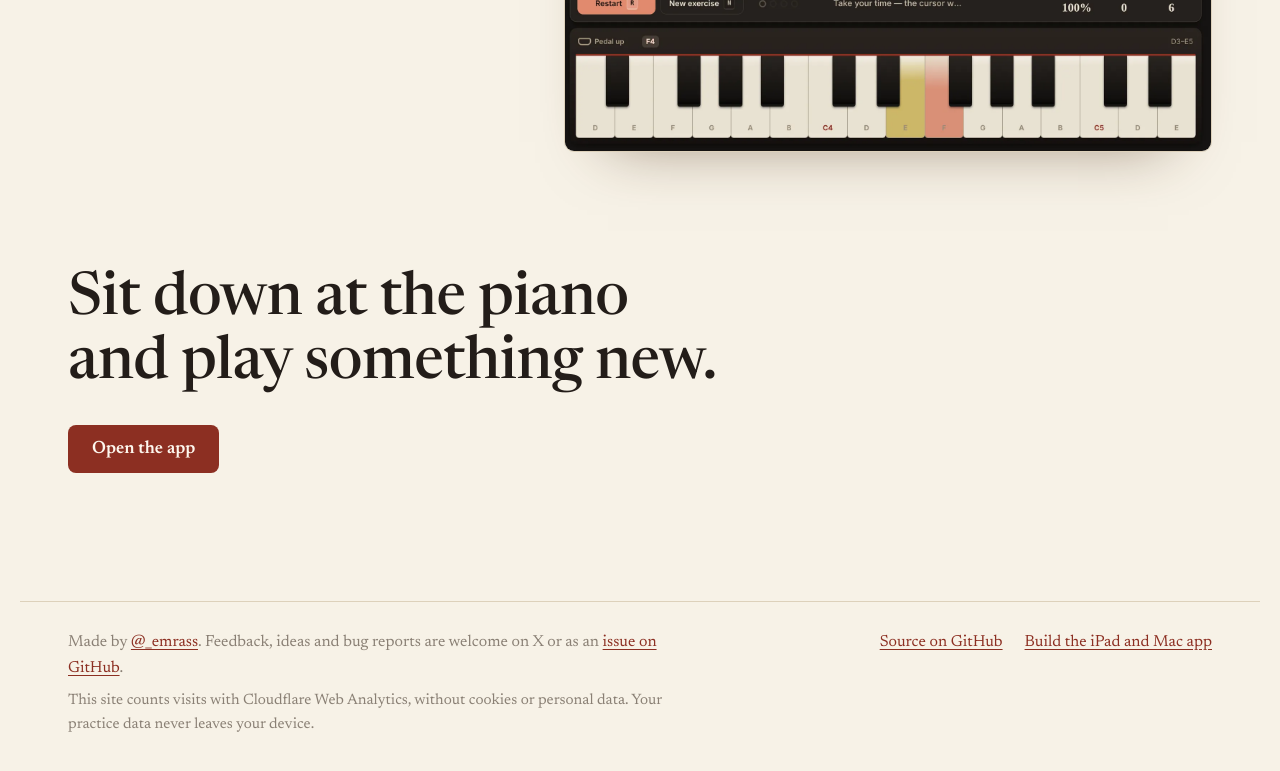
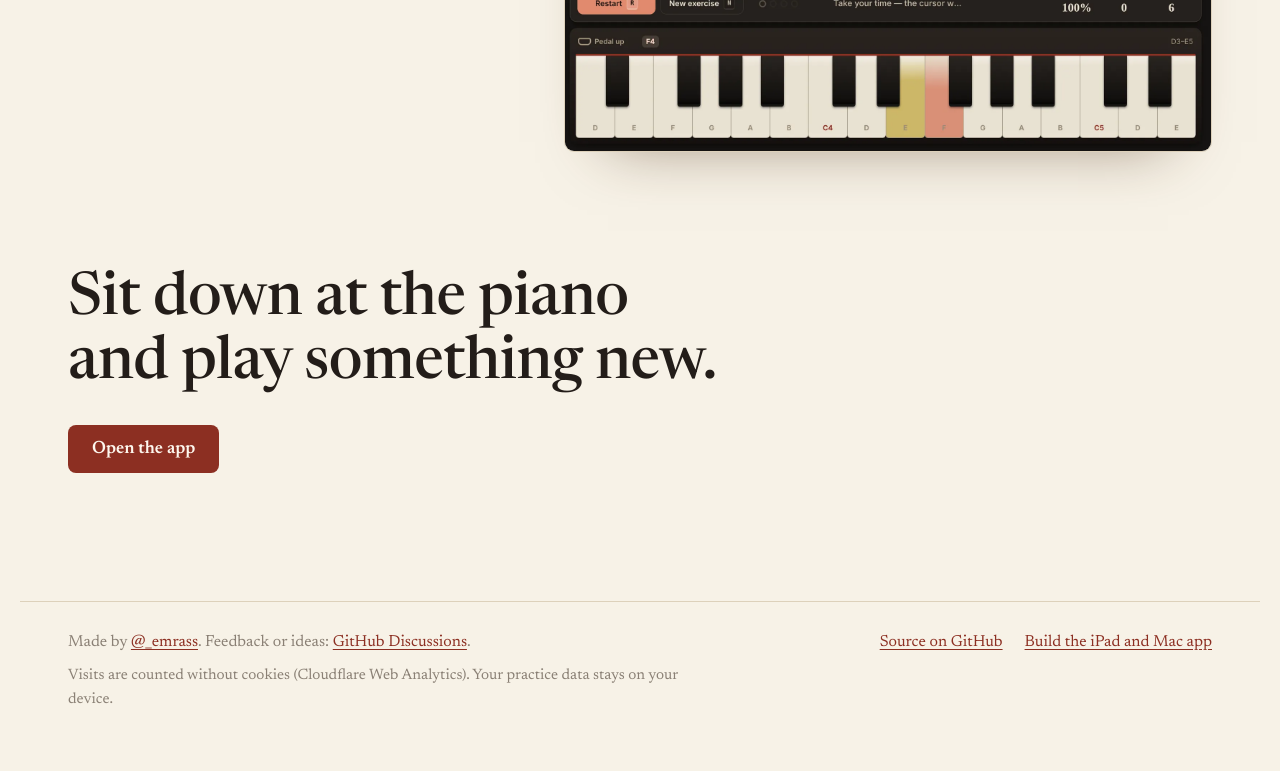
Before and after one commit to emrass/practice-piano-site, a plain HTML site: page index.html in a window 1280 px wide. Shown: the part 6790-7561 px from the top of the page. Drawn offline with Linux system fonts and the light colour scheme.

Commit message:
Point feedback to GitHub Discussions
A single short line instead of the longer invitation, and a tighter
privacy note.

Co-Authored-By: Claude Opus 5.5 <noreply@anthropic.com>
Claude-Session: https://claude.ai/code/session_01WQSh9Ka8tTZyJMojX2NniH

```diff
--- a/index.html
+++ b/index.html
@@ -296,13 +296,8 @@
 
     <footer class="site-footer">
       <div class="footer-about">
-        <p>
-          Made by <a href="https://x.com/_emrass">@_emrass</a>. Feedback, ideas and bug reports are welcome on X or as an
-          <a href="https://github.com/emrass/practice-piano/issues">issue on GitHub</a>.
-        </p>
-        <p class="footer-privacy">
-          This site counts visits with Cloudflare Web Analytics, without cookies or personal data. Your practice data never leaves your device.
-        </p>
+        <p>Made by <a href="https://x.com/_emrass">@_emrass</a>. Feedback or ideas: <a href="https://github.com/emrass/practice-piano/discussions">GitHub Discussions</a>.</p>
+        <p class="footer-privacy">Visits are counted without cookies (Cloudflare Web Analytics). Your practice data stays on your device.</p>
       </div>
       <nav class="footer-links" aria-label="More">
         <a href="https://github.com/emrass/practice-piano">Source on GitHub</a>
```
